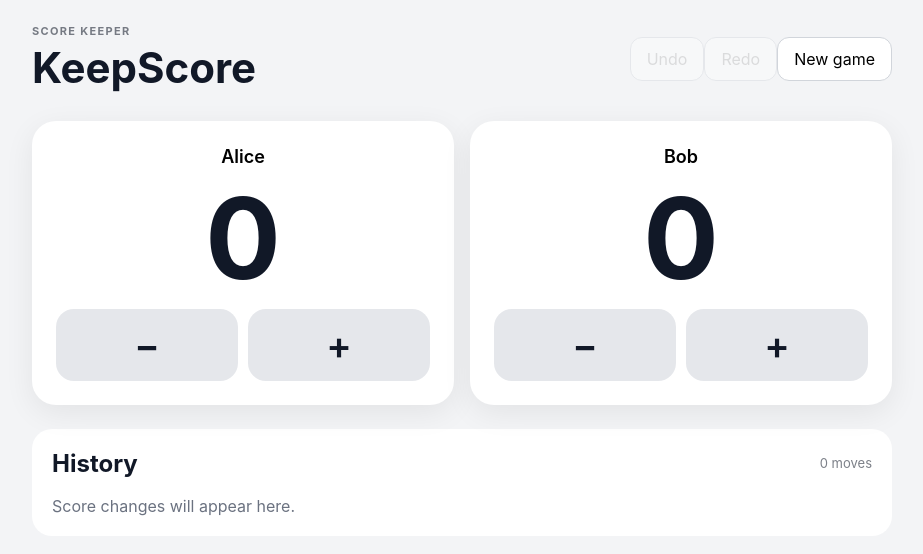
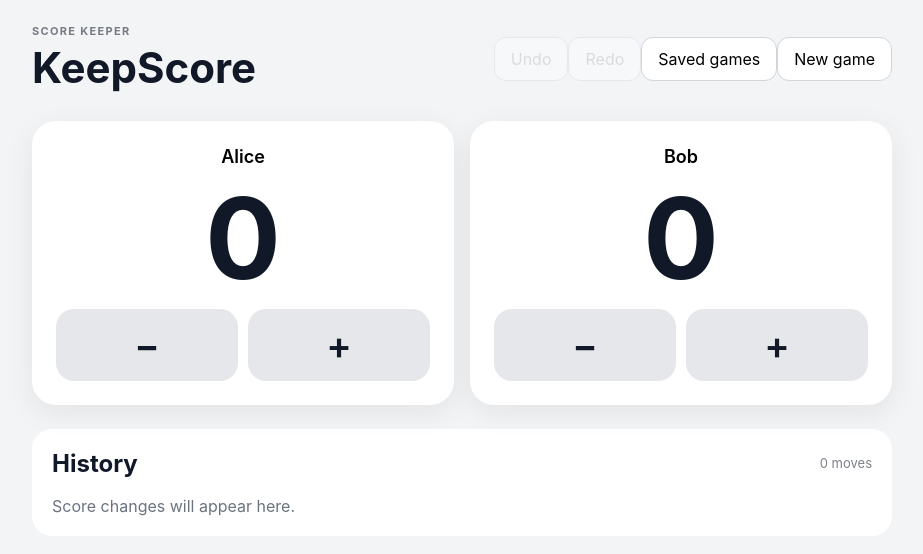
Before and after one commit to flofy/KeepScore, a React (Vite) app: page / in a window 1280 px wide. Both pictures are taken after a click on the button "Start game". Shown: the top 554 px of the page, without its empty margins (178-1101 px from the left). Built offline with nearby package versions, Linux system fonts and the light colour scheme.

Commit message:
feat: integrate saved games navigation

```diff
--- a/src/ui/App.tsx
+++ b/src/ui/App.tsx
@@ -1,70 +1,43 @@
-import { useRef, useState } from 'react'
+import { useEffect, useRef, useState } from 'react'
 import type { TouchEvent } from 'react'
 import type { Game } from '../domain/game/types'
 import { GameSetup } from './GameSetup'
+import { SavedGames } from './SavedGames'
 import { localGameRepository } from '../infrastructure/persistence/gameRepository'
 import { useGameHistory } from './useGameHistory'
+import './saved-games.css'
 
-function haptic() {
-  if ('vibrate' in navigator) navigator.vibrate(8)
-}
+function haptic() { if ('vibrate' in navigator) navigator.vibrate(8) }
 
-function GameScreen({ initialGame, onNewGame }: { initialGame: Game; onNewGame: () => void }) {
+type Screen = 'game' | 'saved'
+
+function GameScreen({ initialGame, onNewGame, onSavedGames }: { initialGame: Game; onNewGame: () => void; onSavedGames: () => void }) {
   const { present: game, past, future, dispatch, undo, redo } = useGameHistory(initialGame)
   const touchStart = useRef<{ x: number; y: number; playerId: string } | null>(null)
-
-  const onTouchStart = (event: TouchEvent<HTMLElement>, playerId: string) => {
-    const touch = event.changedTouches[0]
-    touchStart.current = { x: touch.clientX, y: touch.clientY, playerId }
+  const onTouchStart = (event: TouchEvent<HTMLElement>, playerId: string) => { const touch = event.changedTouches[0]; touchStart.current = { x: touch.clientX, y: touch.clientY, playerId } }
+  const onTouchEnd = (event: TouchEvent<HTMLElement>) => {
+    const start = touchStart.current; if (!start) return; touchStart.current = null
+    const touch = event.changedTouches[0]; const dx = touch.clientX - start.x; const dy = touch.clientY - start.y
+    if (Math.abs(dx) < 64 || Math.abs(dx) < Math.abs(dy) * 1.25) return
+    dispatch({ type: 'ADD_SCORE', playerId: start.playerId, delta: dx > 0 ? 1 : -1 }); haptic()
   }
-
-  const onTouchEnd = (event: TouchEvent<HTMLElement>) => {
-    const start = touchStart.current
-    if (!start) return
-    touchStart.current = null
-    const touch = event.changedTouches[0]
-    const dx = touch.clientX - start.x
-    const dy = touch.clientY - start.y
-    if (Math.abs(dx) < 64 || Math.abs(dx) < Math.abs(dy) * 1.25) return
-    dispatch({ type: 'ADD_SCORE', playerId: start.playerId, delta: dx > 0 ? 1 : -1 })
-    haptic()
-  }
-
-  return (
-    <main className="app-shell">
-      <header className="app-header">
-        <div><p className="eyebrow">SCORE KEEPER</p><h1>{game.name || 'KeepScore'}</h1></div>
-        <div className="toolbar">
-          <button className="secondary-button" type="button" onClick={undo} disabled={!past.length}>Undo</button>
-          <button className="secondary-button" type="button" onClick={redo} disabled={!future.length}>Redo</button>
-          <button className="secondary-button" type="button" onClick={onNewGame}>New game</button>
-        </div>
-      </header>
-      <section className="players" aria-label="Players">
-        {game.players.map((player) => (
-          <article className="player-card" key={player.id} onTouchStart={(event) => onTouchStart(event, player.id)} onTouchEnd={onTouchEnd}>
-            <input className="player-name" value={player.name} onChange={(event) => dispatch({ type: 'RENAME_PLAYER', playerId: player.id, name: event.target.value })} aria-label={`${player.name} name`} />
-            <strong>{player.score}</strong>
-            <div className="score-actions">
-              <button type="button" onClick={() => { dispatch({ type: 'ADD_SCORE', playerId: player.id, delta: -1 }); haptic() }} aria-label={`Remove one point from ${player.name}`}>−</button>
-              <button type="button" onClick={() => { dispatch({ type: 'ADD_SCORE', playerId: player.id, delta: 1 }); haptic() }} aria-label={`Add one point to ${player.name}`}>+</button>
-            </div>
-          </article>
-        ))}
-      </section>
-      <section className="history" aria-label="Score history">
-        <div className="section-heading"><h2>History</h2><span>{game.history.length} moves</span></div>
-        {game.history.length === 0 ? <p className="empty-state">Score changes will appear here.</p> : <ol>{[...game.history].reverse().map((entry) => {
-          const player = game.players.find((candidate) => candidate.id === entry.playerId)
-          return <li key={entry.id}>{player?.name} <strong>{entry.delta > 0 ? '+' : ''}{entry.delta}</strong></li>
-        })}</ol>}
-      </section>
-    </main>
-  )
+  return <main className="app-shell">
+    <header className="app-header"><div><p className="eyebrow">SCORE KEEPER</p><h1>{game.name || 'KeepScore'}</h1></div><div className="toolbar">
+      <button className="secondary-button" type="button" onClick={undo} disabled={!past.length}>Undo</button><button className="secondary-button" type="button" onClick={redo} disabled={!future.length}>Redo</button><button className="secondary-button" type="button" onClick={onSavedGames}>Saved games</button><button className="secondary-button" type="button" onClick={onNewGame}>New game</button>
+    </div></header>
+    <section className="players" aria-label="Players">{game.players.map((player) => <article className="player-card" key={player.id} onTouchStart={(event) => onTouchStart(event, player.id)} onTouchEnd={onTouchEnd}>
+      <input className="player-name" value={player.name} onChange={(event) => dispatch({ type: 'RENAME_PLAYER', playerId: player.id, name: event.target.value })} aria-label={`${player.name} name`} /><strong>{player.score}</strong><div className="score-actions"><button type="button" onClick={() => { dispatch({ type: 'ADD_SCORE', playerId: player.id, delta: -1 }); haptic() }}>−</button><button type="button" onClick={() => { dispatch({ type: 'ADD_SCORE', playerId: player.id, delta: 1 }); haptic() }}>+</button></div>
+    </article>)}</section>
+    <section className="history" aria-label="Score history"><div className="section-heading"><h2>History</h2><span>{game.history.length} moves</span></div>{game.history.length === 0 ? <p className="empty-state">Score changes will appear here.</p> : <ol>{[...game.history].reverse().map((entry) => { const player = game.players.find((candidate) => candidate.id === entry.playerId); return <li key={entry.id}>{player?.name} <strong>{entry.delta > 0 ? '+' : ''}{entry.delta}</strong></li> })}</ol>}</section>
+  </main>
 }
 
 export function App() {
+  const [screen, setScreen] = useState<Screen>('game')
   const [game, setGame] = useState<Game | undefined>(() => localGameRepository.list()[0])
+  const [games, setGames] = useState<Game[]>(() => localGameRepository.list())
+  useEffect(() => { if (screen === 'saved') setGames(localGameRepository.list()) }, [screen, game])
+  if (screen === 'saved') return <SavedGames games={games} onResume={(selected) => { setGame(selected); setScreen('game') }} onDelete={(id) => { localGameRepository.remove(id); setGames(localGameRepository.list()) }} onNewGame={() => { setGame(undefined); setScreen('game') }} />
   if (!game) return <GameSetup onCreate={setGame} />
-  return <GameScreen initialGame={game} onNewGame={() => setGame(undefined)} />
+  return <GameScreen initialGame={game} onNewGame={() => setGame(undefined)} onSavedGames={() => setScreen('saved')} />
 }
```
